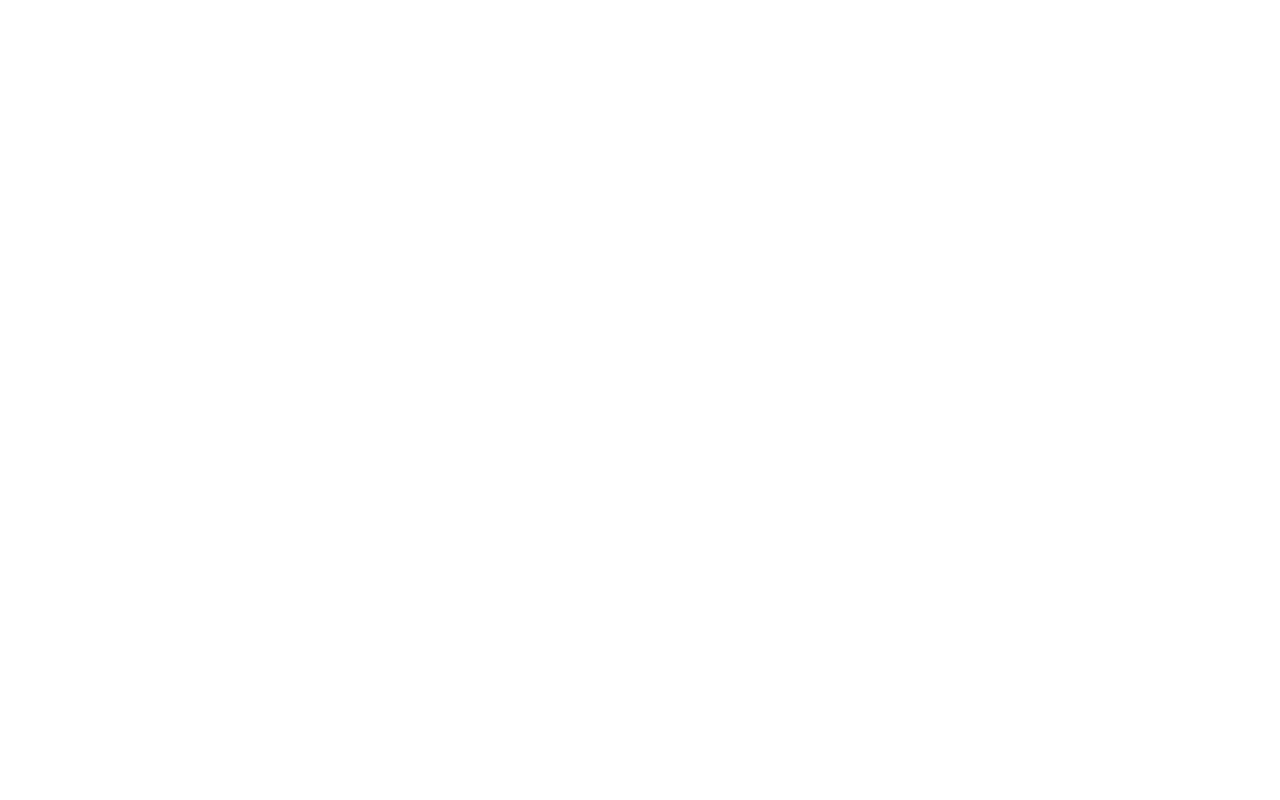
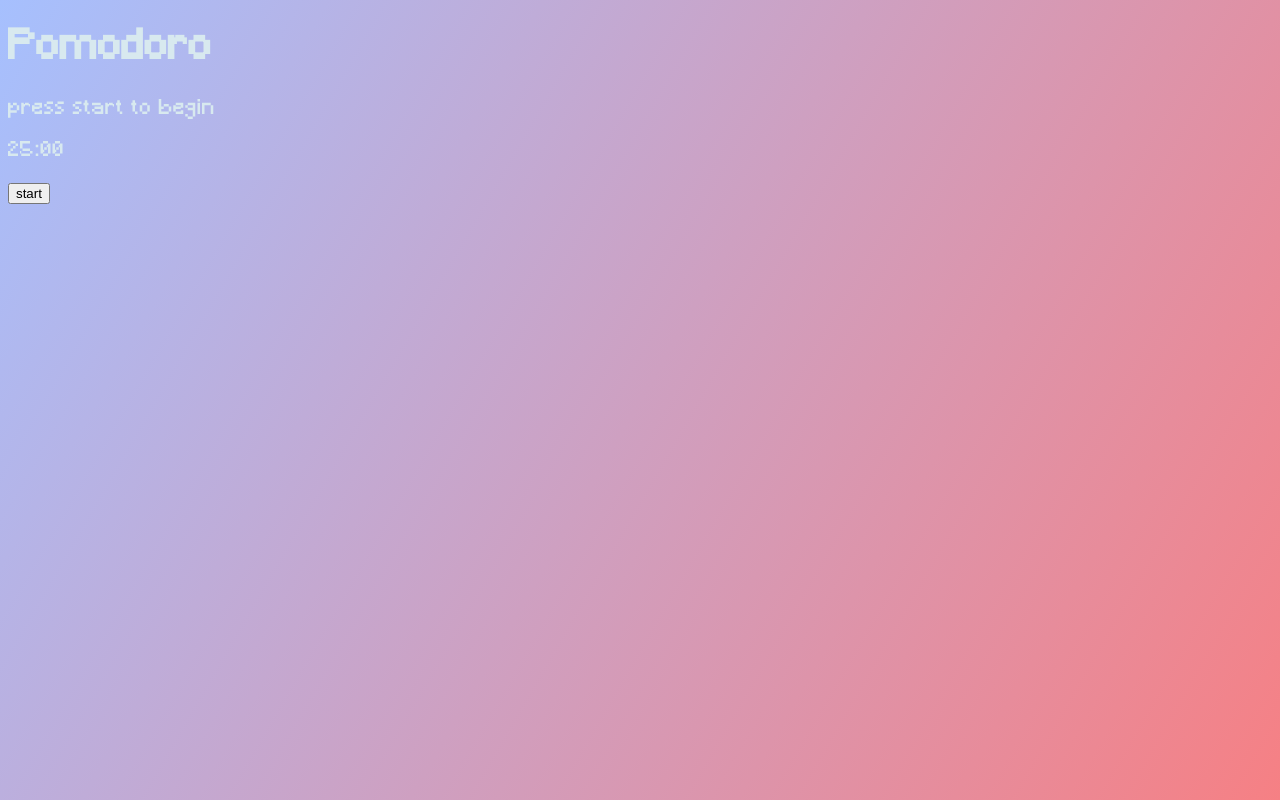
Before and after one commit to Samppii/POMODOROCODEDEX, a plain HTML site: page src/index.html in a window 1280 px wide. Drawn offline with Linux system fonts and the light colour scheme.

Commit message:
Some Updates

```diff
--- a/src/index.html
+++ b/src/index.html
@@ -3,11 +3,28 @@
 <head>
     <meta charset="UTF-8">
     <meta name="viewport" content="width=device-width, initial-scale=1.0">
-    <a href ="styles.css" rel="stylesheet"></a>
+    <link href ="styles.css" rel="stylesheet"></link>
 
-    <title>Document</title>
+    <title>Pomodoro App</title>
 </head>
 <body>
-    <script src="script.js"></script>
+    <div class="app-container">
+        <h1>Pomodoro</h1>
+        <div class="app-message"> press start to begin</div>
+        <div class ="app-circle">
+            <div class="circle-shape">
+                <div class="semi-circle right-side circle-mask"></div>
+                <div class="semi-circle right-side circle"></div>
+                <div class="semi-circle left-side circle-mask"></div>
+                <div class="semi-circle left-side circle"></div>
+            </div>
+            <div class="app-counter-box">
+                <p><span class="minutes">25</span>:<span class="seconds">00</span></p>
+            </div>
+            <button class="btn-start">start</button>
+        </div>
+    </div>
+
 </body>
+<script src="script.js"></script>
 </html>
--- a/src/styles.css
+++ b/src/styles.css
@@ -0,0 +1,14 @@
+@font-face {
+    font-family: 'Minecraft';
+    src: url(../font/Minecraft.ttf);
+}
+
+html{
+    font-family: 'Minecraft', sans-serif;
+    font-size: 20px;
+    letter-spacing: 0.8px;
+    min-height: 100vh;
+    color: #d8e9ef;
+    background-image: linear-gradient(120deg, #a6c0fe 0%, #f68084 100%);
+    background-size: cover;
+}
```
Also changed, not shown: font/Minecraft.ttf (added), 1 other file.
